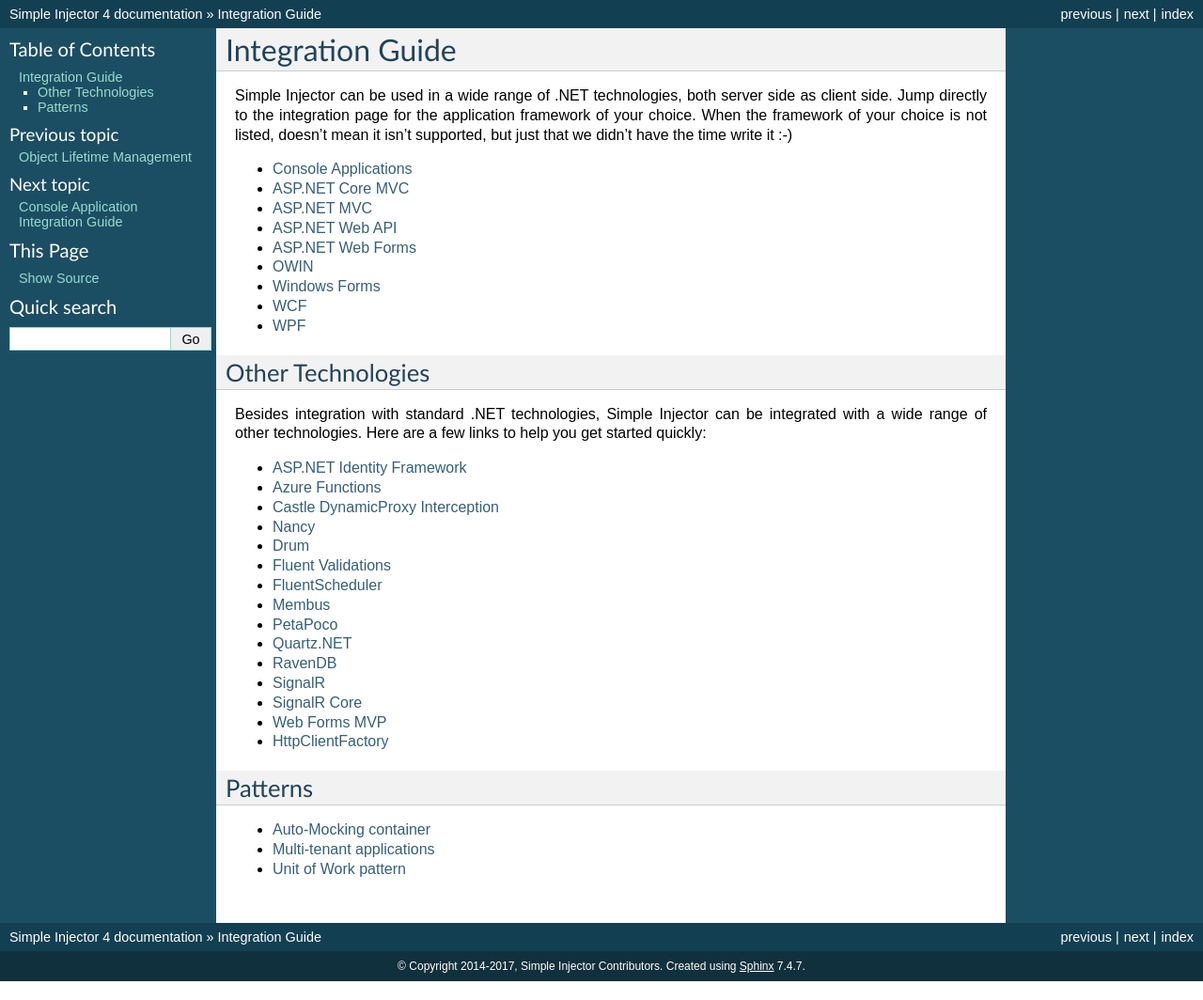
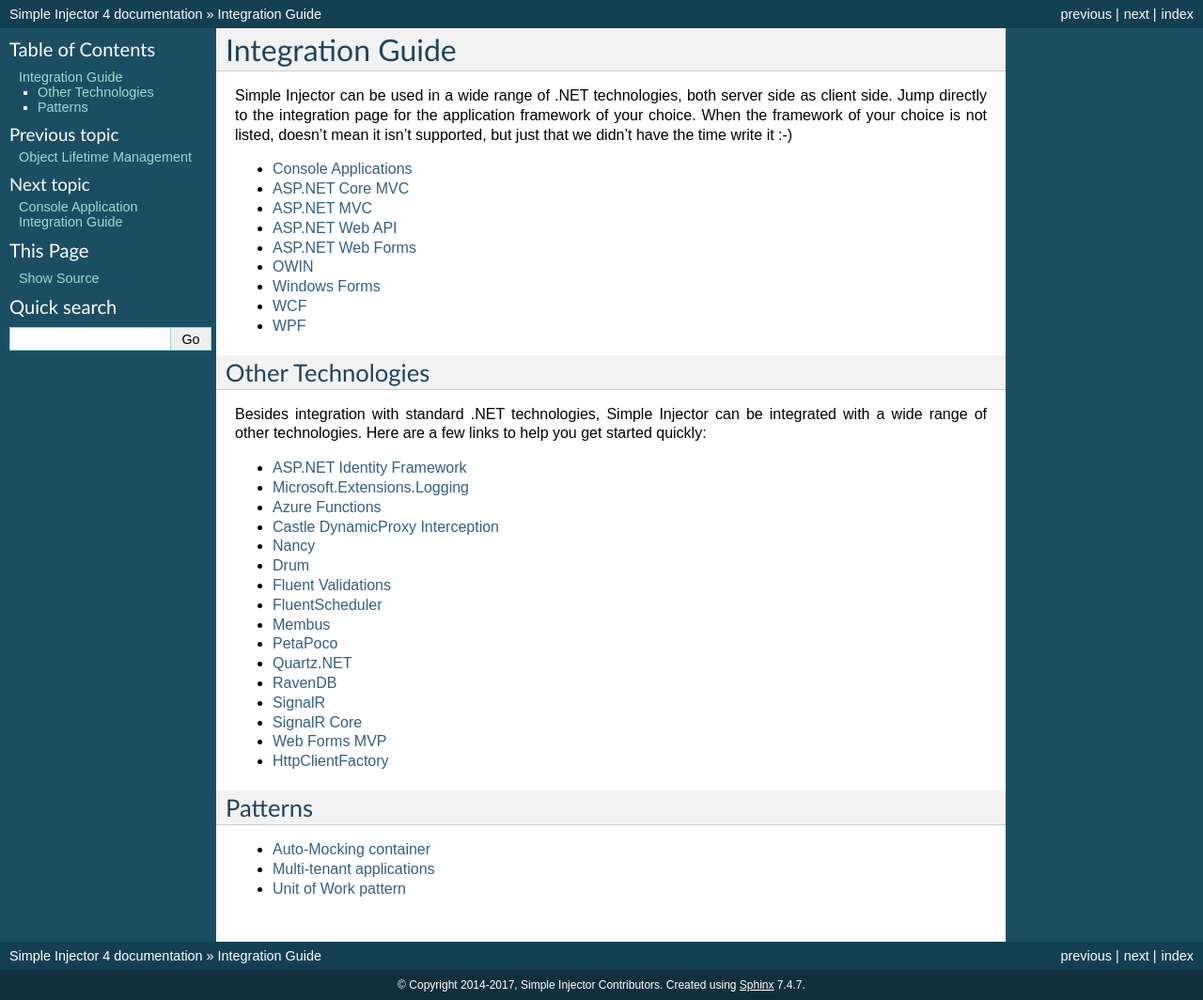
Before and after one commit to simpleinjector/Documentation, a Sphinx documentation site: the page built from source/integration.rst, in a window 1280 px wide. Shown: the whole page at 94% size. Built offline with Sphinx 7.4.7, drawn with Linux system fonts in a browser that asks for light colours.

Commit message:
Added link to integrating Microsoft.Logging.

```diff
--- a/source/integration.rst
+++ b/source/integration.rst
@@ -23,6 +23,7 @@ Other Technologies
 Besides integration with standard .NET technologies, Simple Injector can be integrated with a wide range of other technologies. Here are a few links to help you get started quickly:
 
 * `ASP.NET Identity Framework <https://github.com/simpleinjector/SimpleInjector/issues/597>`_
+* `Microsoft.Extensions.Logging <https://stackoverflow.com/questions/41243485/simple-injector-register-iloggert-by-using-iloggerfactory-createloggert>`_
 * `Azure Functions <https://github.com/simpleinjector/SimpleInjector/issues/536>`_
 * `Castle DynamicProxy Interception <https://stackoverflow.com/questions/24513530/using-simple-injector-with-castle-proxy-interceptor>`_
 * `Nancy <https://github.com/NancyFx/Nancy/issues/1227#issuecomment-163279040>`_
```
